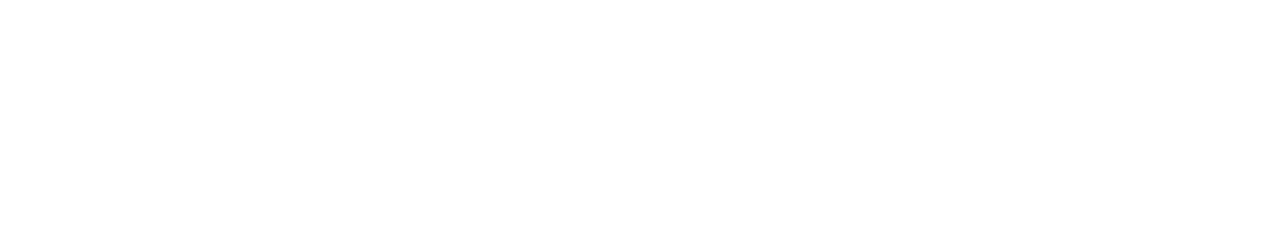
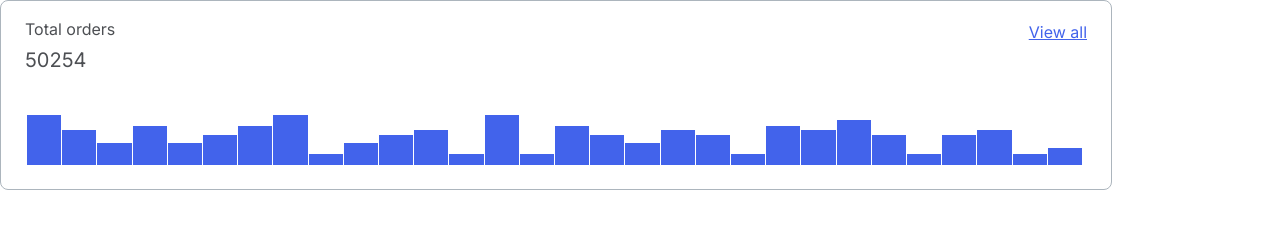
Before and after one commit to js-tasks-ru/htmlcss-20220616_marina-gichyan, a website: page 04-lection2/01-histogram/index.html in a window 1280 px wide. Drawn offline with Linux system fonts and the light colour scheme.

Commit message:
04-lection2 solution

```diff
--- a/04-lection2/01-histogram/histogram.css
+++ b/04-lection2/01-histogram/histogram.css
@@ -0,0 +1,66 @@
+
+.histogram {
+    background: var(--background-primary);
+    border: 1px solid var(--border-primary);
+    border-radius: 8px;
+    max-width: 1110px;
+}
+
+.histogram__header {
+    display: flex;
+    flex-direction: row;
+    justify-content: space-between;
+}
+
+.histogram__total {
+    display: flex;
+    flex-direction: column;
+    padding: 16px 24px;
+    gap: 6px;
+}
+
+.histogram__totalName {
+    font-family: 'Inter';
+    font-style: normal;
+    font-weight: 400;
+    font-size: 16px;
+    line-height: 24px;
+    color: var(--font-primary);
+    opacity: 0.8;
+}
+
+.histogram__totalAmount {
+    font-family: 'Inter';
+    font-style: normal;
+    font-weight: 400;
+    font-size: 20px;
+    line-height: 26px;
+    color: var(--font-primary);
+    opacity: 0.8;
+    margin: 0px;
+}
+
+.histogram__link {
+    font-family: 'Inter';
+    font-style: normal;
+    font-weight: 400;
+    font-size: 16px;
+    line-height: 24px;
+    text-align: right;
+    color: var(--link-primary);
+    padding: 19px 24px;
+}
+
+.chart {
+    display: flex;
+    flex-direction: row;
+    gap: 1px;
+    padding: 26px 29px 24px 26px;
+    justify-content: space-between;
+    align-items: flex-end;
+}
+.chart__column {
+    background-color: var(--column-primary);
+    flex-grow: 1;
+    height: 10px;
+}
--- a/04-lection2/01-histogram/index.html
+++ b/04-lection2/01-histogram/index.html
@@ -6,6 +6,46 @@
         <link rel="stylesheet" href="./histogram.css">
     </head>
     <body>
-
+        <div class="histogram">
+                <div class="histogram__header">
+                    <div class="histogram__total">
+                        <p class="histogram__totalName">Total orders</p>
+                        <h4 class="histogram__totalAmount">50254</h4>
+                    </div>
+                    <a href="index.html" class="histogram__link">View all</a>
+                </div>
+                <div class="chart">
+                    <div style="height: 50px;" class="chart__column"></div>
+                    <div style="height: 35px;" class="chart__column"></div>
+                    <div style="height: 22px;" class="chart__column"></div>
+                    <div style="height: 39px;" class="chart__column"></div>
+                    <div style="height: 22px;" class="chart__column"></div>
+                    <div style="height: 30px;" class="chart__column"></div>
+                    <div style="height: 39px;" class="chart__column"></div>
+                    <div style="height: 50px;" class="chart__column"></div>
+                    <div style="height: 11px;" class="chart__column"></div>
+                    <div style="height: 22px;" class="chart__column"></div>
+                    <div style="height: 30px;" class="chart__column"></div>
+                    <div style="height: 35px;" class="chart__column"></div>
+                    <div style="height: 11px;" class="chart__column"></div>
+                    <div style="height: 50px;" class="chart__column"></div>
+                    <div style="height: 11px;" class="chart__column"></div>
+                    <div style="height: 39px;" class="chart__column"></div>
+                    <div style="height: 30px;" class="chart__column"></div>
+                    <div style="height: 22px;" class="chart__column"></div>
+                    <div style="height: 35px;" class="chart__column"></div>
+                    <div style="height: 30px;" class="chart__column"></div>
+                    <div style="height: 11px;" class="chart__column"></div>
+                    <div style="height: 39px;" class="chart__column"></div>
+                    <div style="height: 35px;" class="chart__column"></div>
+                    <div style="height: 45px;" class="chart__column"></div>
+                    <div style="height: 30px;" class="chart__column"></div>
+                    <div style="height: 11px;" class="chart__column"></div>
+                    <div style="height: 30px;" class="chart__column"></div>
+                    <div style="height: 35px;" class="chart__column"></div>
+                    <div style="height: 11px;" class="chart__column"></div>
+                    <div style="height: 17px;" class="chart__column"></div>
+                </div>
+        </div>
     </body>
 </html>
--- a/assets/css/main.css
+++ b/assets/css/main.css
@@ -19,6 +19,7 @@
     --purple-2: #5028C6;
     --blue: #374FC7;
     --blue-dark: #2342C0;
+    --blue-2: #4263EB;
     --red: #F03D3E;
     --grey-1: #F8F9FA;
     --grey-2: #DDE2E5;
@@ -36,6 +37,10 @@
     --font-primary: var(--black);
     --background-primary: var(--white);
     --background-secondary: var(--grey-5);
+    --border-primary: var(--grey-3);
+    --link-primary: var(--blue-2);
+    --column-primary: var(--blue-2);
+
 }
 
 * {
```
Also changed, not shown: 04-lection2/02-skeleton/index.html (+13 -1 lines), 04-lection2/02-skeleton/skeleton.css (+49 -0 lines).
